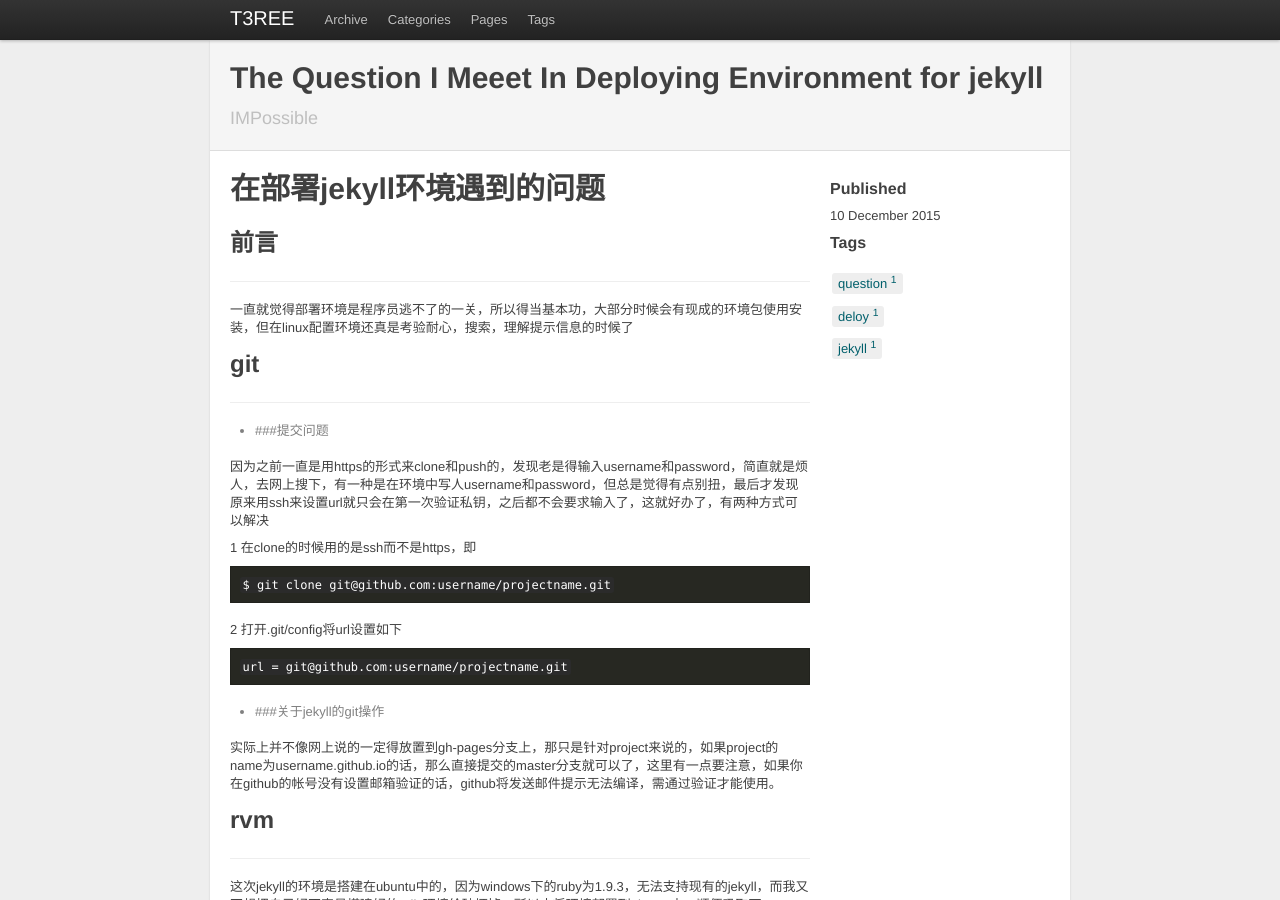
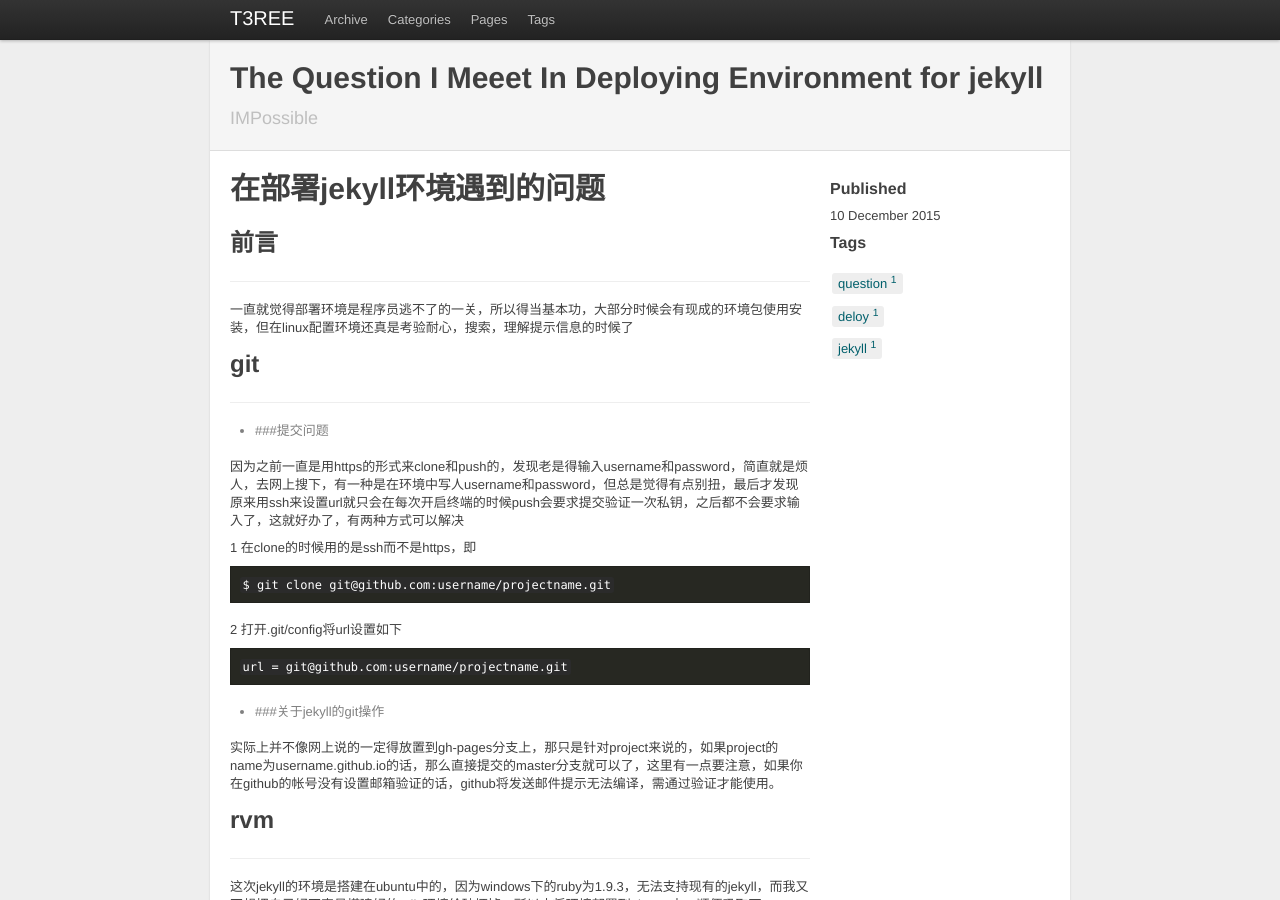
Before and after one commit to t3reezhou/t3reezhou.github.io, a Jekyll site: the page built from _posts/2015-12-10-the-question-i-meeet-in-deploying-environment-for-jekyll.md, in a window 1280 px wide and 900 px high. Built offline with Jekyll 4.4.1, drawn with Linux system fonts in a browser that asks for light colours; comment, search, counter and statistics services are not loaded.

Commit message:
fix the fals

```diff
--- a/_posts/2015-12-10-the-question-i-meeet-in-deploying-environment-for-jekyll.md
+++ b/_posts/2015-12-10-the-question-i-meeet-in-deploying-environment-for-jekyll.md
@@ -22,7 +22,7 @@ tags: [question,deloy,jekyll]
 
 - ###提交问题
 
-因为之前一直是用https的形式来clone和push的，发现老是得输入username和password，简直就是烦人，去网上搜下，有一种是在环境中写人username和password，但总是觉得有点别扭，最后才发现原来用ssh来设置url就只会在第一次验证私钥，之后都不会要求输入了，这就好办了，有两种方式可以解决
+因为之前一直是用https的形式来clone和push的，发现老是得输入username和password，简直就是烦人，去网上搜下，有一种是在环境中写人username和password，但总是觉得有点别扭，最后才发现原来用ssh来设置url就只会在每次开启终端的时候push会要求提交验证一次私钥，之后都不会要求输入了，这就好办了，有两种方式可以解决
 
 1 在clone的时候用的是ssh而不是https，即
 
```
